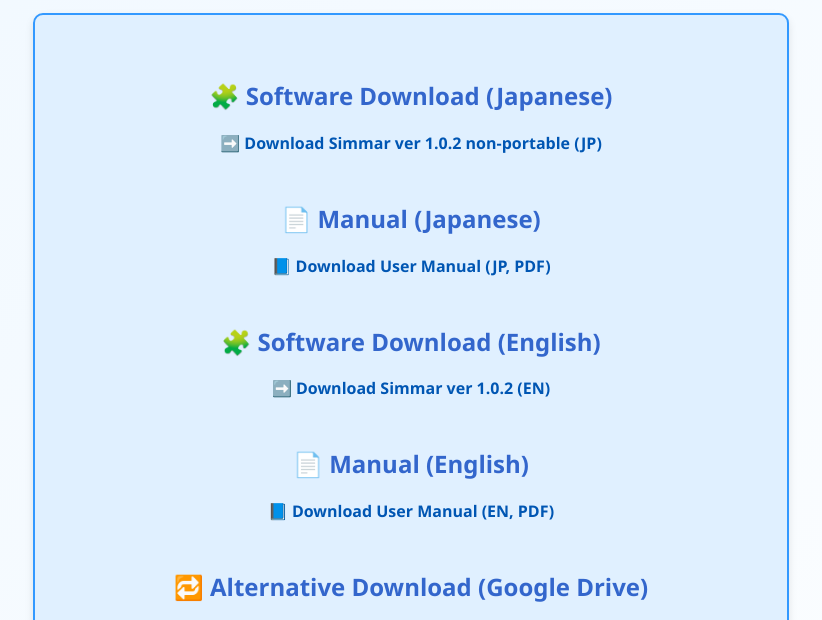
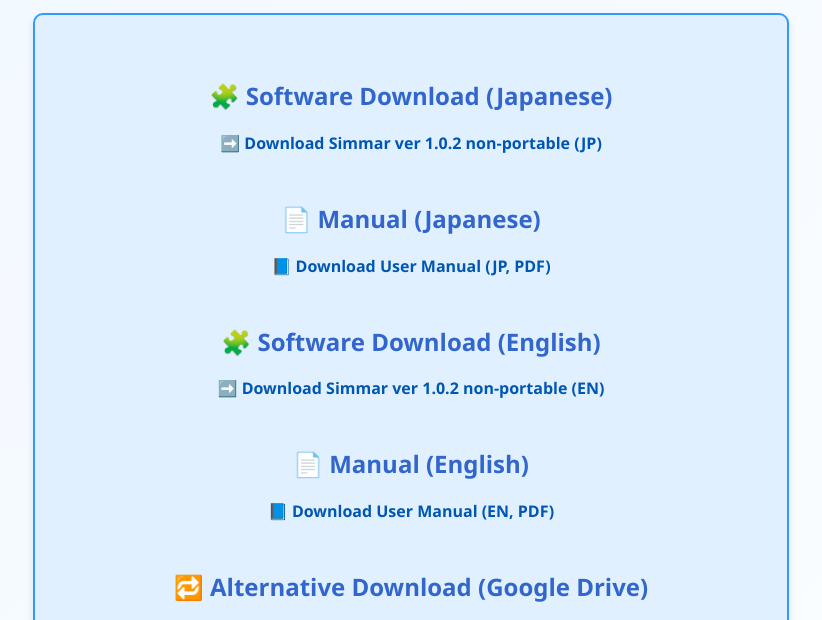
Before and after one commit to Team-MeSSER/Software-release, a plain HTML site: page index.html in a window 1280 px wide. Shown: the part 159-779 px from the top of the page, without its empty margins (229-1051 px from the left). Drawn offline with Linux system fonts and the light colour scheme.

Commit message:
Update index.html

```diff
--- a/index.html
+++ b/index.html
@@ -70,7 +70,7 @@
     <p><a href="Simmar102.pdf" download>📘 Download User Manual (JP, PDF)</a></p>
 
     <h2>🧩 Software Download (English)</h2>
-    <p><a href="Setup_Simmar102_FULL_en.zip" download>➡️ Download Simmar ver 1.0.2 (EN)</a></p>
+    <p><a href="Setup_Simmar102_FULL_en.zip" download>➡️ Download Simmar ver 1.0.2 non-portable (EN)</a></p>
 
     <h2>📄 Manual (English)</h2>
     <p><a href="Simmar102_en.pdf" download>📘 Download User Manual (EN, PDF)</a></p>
```
